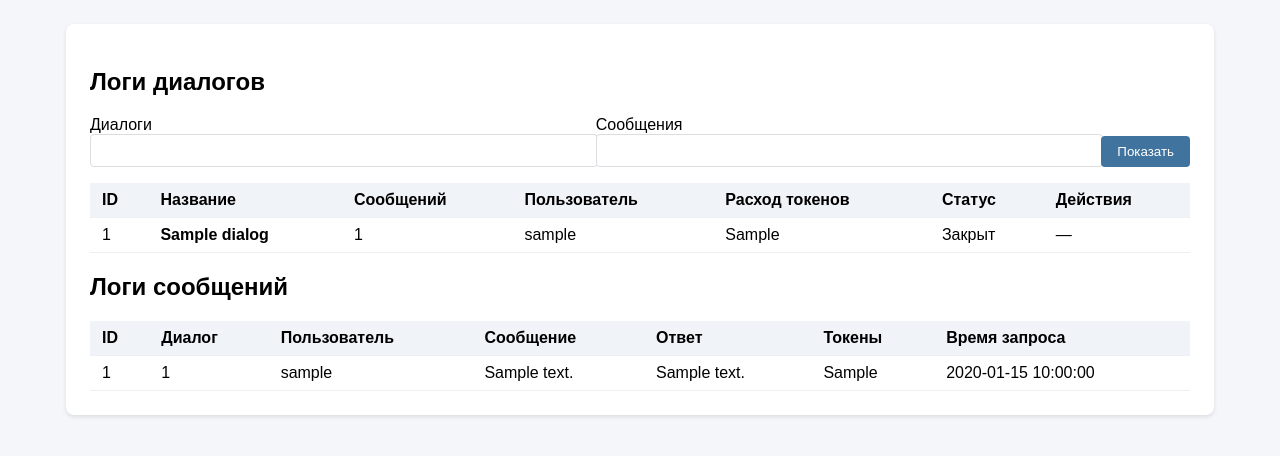
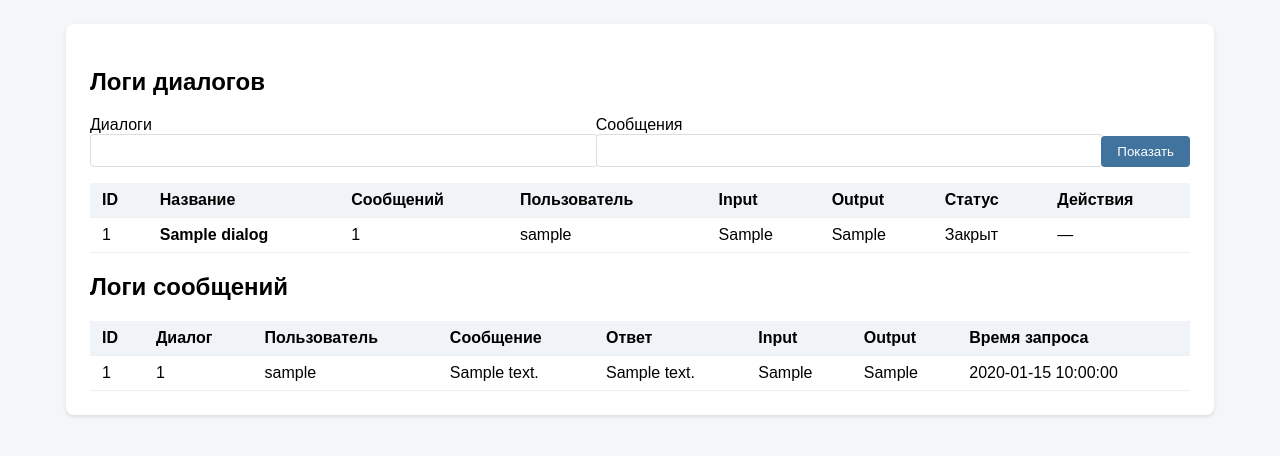
Before and after one commit to barabanov-oi/ai_router, a Flask app: template app/web/templates/admin/logs.html in a window 1280 px wide. Shown: the part 130-586 px from the top of the page. Run offline with Flask 3, Linux system fonts and the light colour scheme; the template is opened without the code that fills it: most values are stand-ins (such as "Sample title", 1, 10 or a date in 2020).

Commit message:
Разделение токенов в логах админки

```diff
--- a/app/web/templates/admin/logs.html
+++ b/app/web/templates/admin/logs.html
@@ -94,7 +94,8 @@
       <th>Название</th>
       <th>Сообщений</th>
       <th>Пользователь</th>
-      <th>Расход токенов</th>
+      <th>Input</th>
+      <th>Output</th>
       <th>Статус</th>
       <th>Действия</th>
     </tr>
@@ -106,7 +107,8 @@
       <td><span class="dialog-title" title="{{ dialog.full_title or 'Нет данных' }}">{{ dialog.title }}</span></td>
       <td>{{ dialog.message_count }}</td>
       <td>{{ dialog.username }}</td>
-      <td>{{ dialog.tokens_spent }}</td>
+      <td>{{ dialog.input_tokens }}</td>
+      <td>{{ dialog.output_tokens }}</td>
       <td>{% if dialog.is_active %}Открыт{% else %}Закрыт{% endif %}</td>
       <td>
         {% if dialog.is_active %}
@@ -131,7 +133,8 @@
       <th>Пользователь</th>
       <th>Сообщение</th>
       <th>Ответ</th>
-      <th>Токены</th>
+      <th>Input</th>
+      <th>Output</th>
       <th>Время запроса</th>
     </tr>
   </thead>
@@ -167,7 +170,8 @@
           {% endif %}
         </div>
       </td>
-      <td>{{ record.tokens_used }}</td>
+      <td>{{ record.input_tokens }}</td>
+      <td>{{ record.output_tokens }}</td>
       <td>{{ record.created_at }}</td>
     </tr>
     {% endfor %}
```
Also changed, not shown: app/web/admin/__init__.py (+9 -1 lines).
